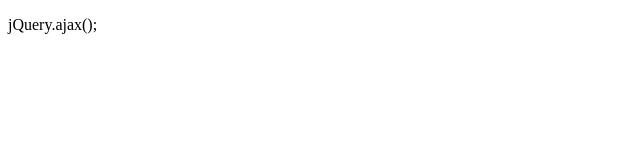
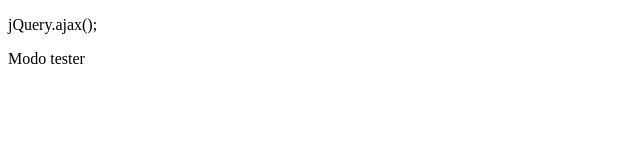
Before and after one commit to pacificosur/MYSQL_PROJECT, a plain HTML site: page index.html in a window 1280 px wide. Shown: the full height of the page, 0-640 px from the left. Drawn offline with Linux system fonts and the light colour scheme.

Commit message:
Cambio en tester

```diff
--- a/index.html
+++ b/index.html
@@ -8,5 +8,6 @@
 </head>
 <body>
     <p id="display-messaje">jQuery.ajax();</p>
+    <div>Modo tester</div>
 </body>
 </html>
```
